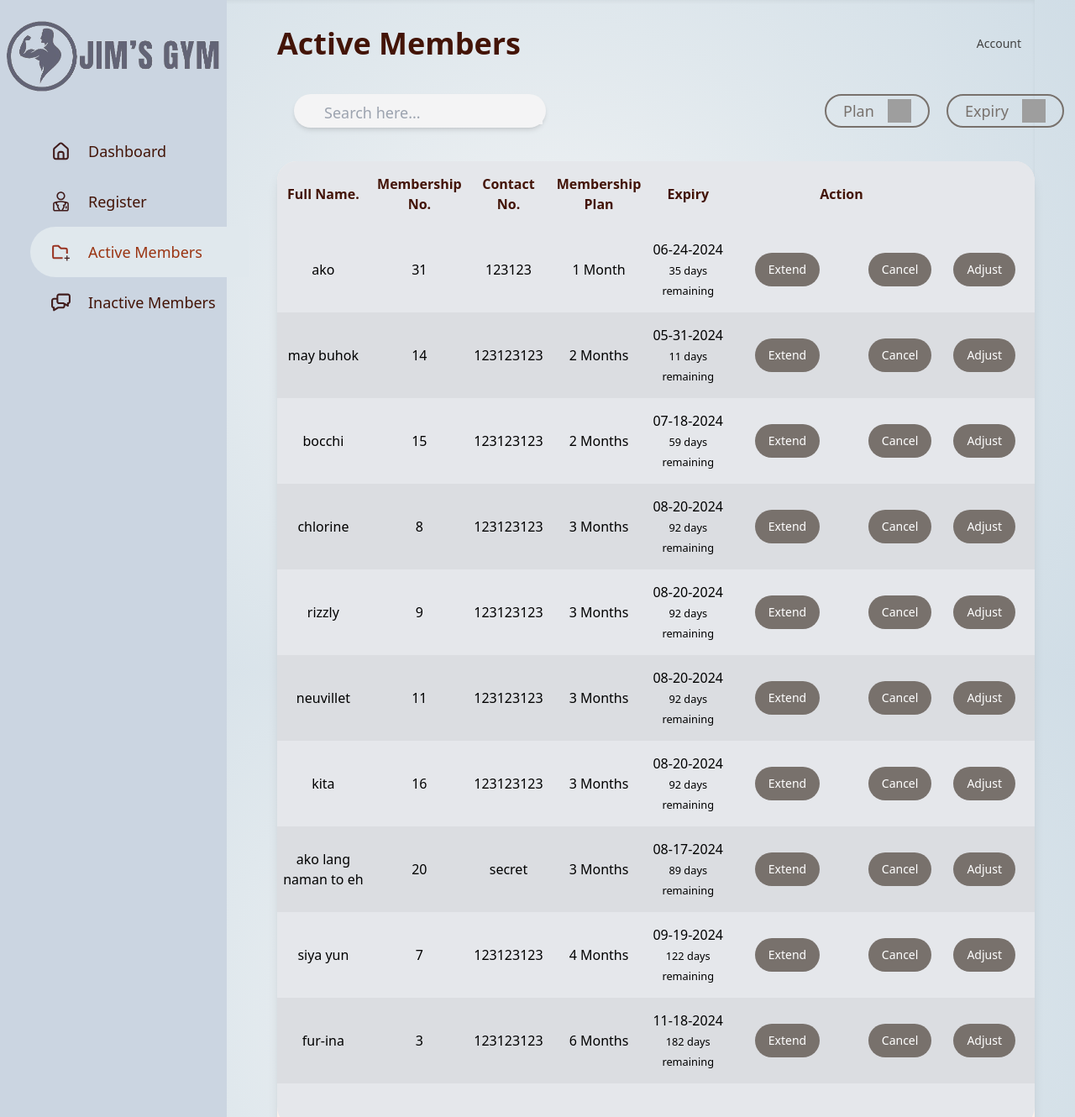
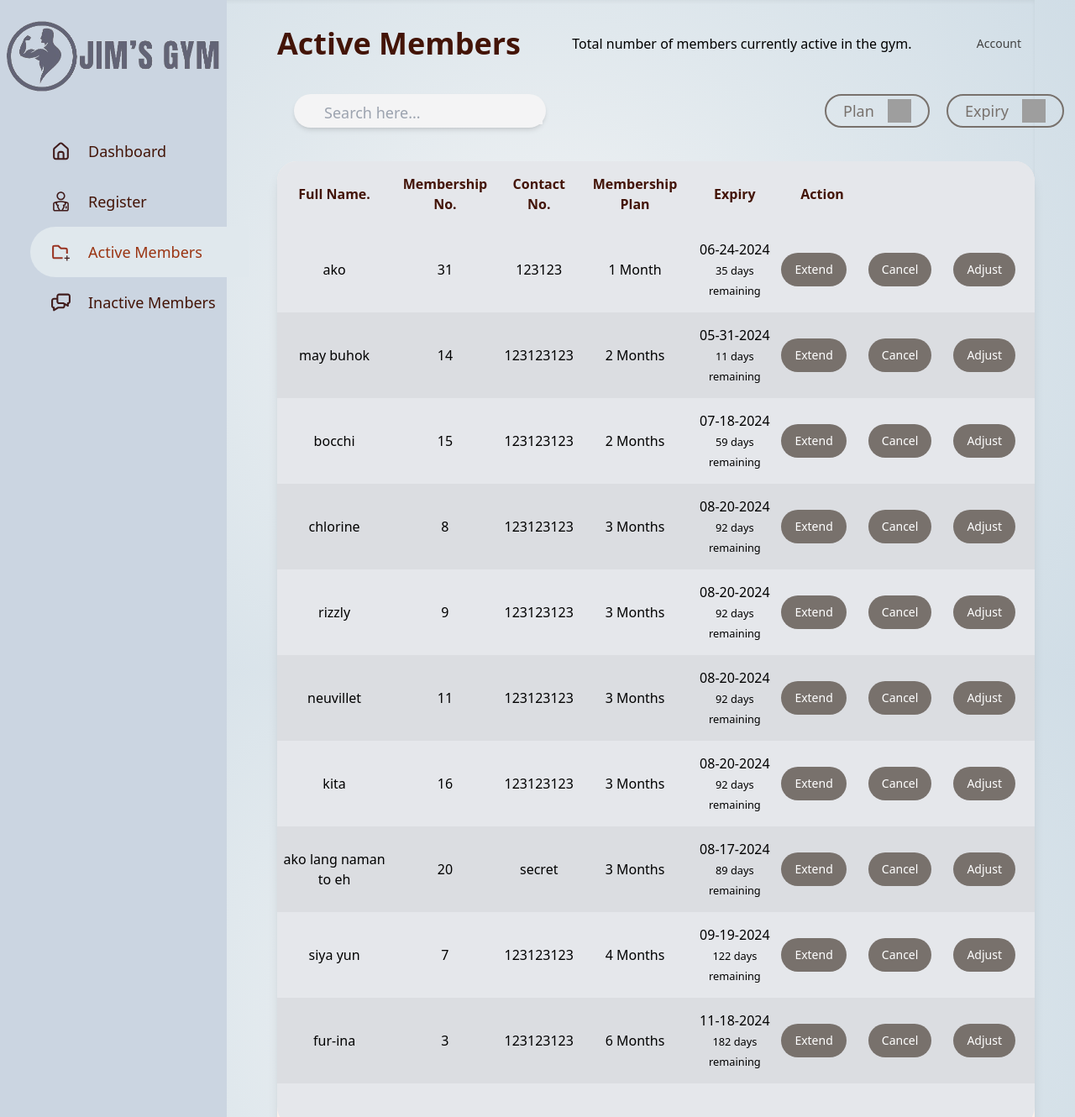
Before and after one commit to sezilla/gym, a PHP site: page /activemembers.php in a window 1280 px wide; the page is wider, and only the part inside the window is pictured. Shown: the top 1330 px of that part at 84% size. Run offline with PHP 8.4, Linux system fonts and the light colour scheme; data comes from the database, SQL or seed files in the repository; some libraries are stand-ins or nearby versions; grey boxes are pictures that could not be loaded.

Commit message:
Update activemembers.php

```diff
--- a/activemembers.php
+++ b/activemembers.php
@@ -153,9 +153,15 @@ $query = mysqli_query($conn, $sql);
               <div
                 class="flex w-full items-center justify-between gap-5 max-md:max-w-full max-md:flex-wrap"
               >
-                <h1 class="text-orange-950 text-4xl font-bold my-auto">
+                <h1 class="text-orange-950 text-4xl font-bold my-auto tooltip">
                   Active Members
                 </h1>
+                <span class="tooltiptext">Total number of members currently active in the gym.</span>
+
+
+
+
+
 
 
 
@@ -210,6 +216,10 @@ $query = mysqli_query($conn, $sql);
                 </div>
               </div>
               </div>
+
+
+
+
             </header>
 
 
@@ -323,6 +333,7 @@ $query = mysqli_query($conn, $sql);
             <div class="self-center flex w-[100%] max-w-full max-md:flex-wrap justify-evenly mb-5">
 
 
+
             <table>
 
     <tr>
@@ -331,7 +342,7 @@ $query = mysqli_query($conn, $sql);
         <th class="text-orange-950 font-semibold leading-6">Contact No.</th>
         <th class="text-orange-950 font-semibold leading-6">Membership Plan</th>
         <th class="text-orange-950 font-semibold leading-6">Expiry</th>
-        <th class="text-orange-950 font-semibold leading-6 pl-28">Action</th>
+        <th class="text-orange-950 font-semibold leading-6">Action</th>
     </tr>
     <tbody id="showdata">
 
```
